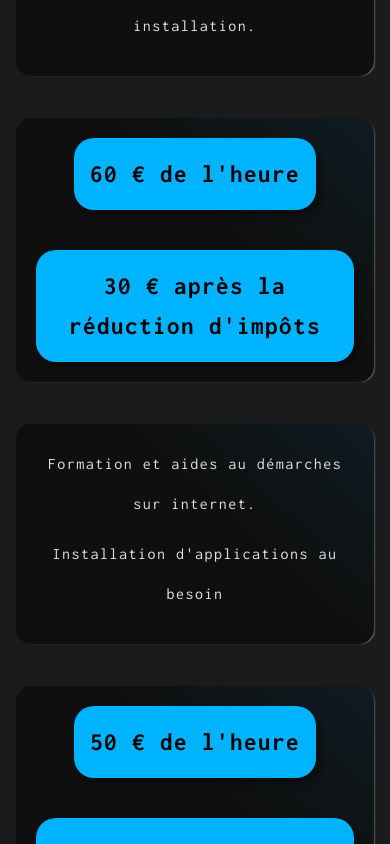
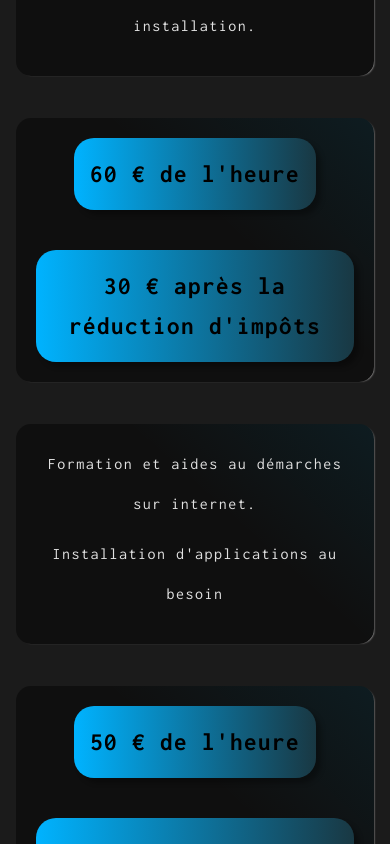
Before and after one commit to GuillaumeSere/guillaume-tech, a React (Create React App) app: page / in a window 390 px wide. Shown: the part 2560-3404 px from the top of the page. Built offline with nearby package versions, Linux system fonts and the light colour scheme.

Commit message:
modif css

```diff
--- a/src/components/tarif.css
+++ b/src/components/tarif.css
@@ -88,7 +88,7 @@
       }
       .price{
         padding: 1rem;
-        background: rgb(0, 179, 255) !important;
+        background: linear-gradient(90deg,#00b3ff 0%, #193843 100%) !important;
         color: black !important;
         border-radius: 20px;
       }
```
